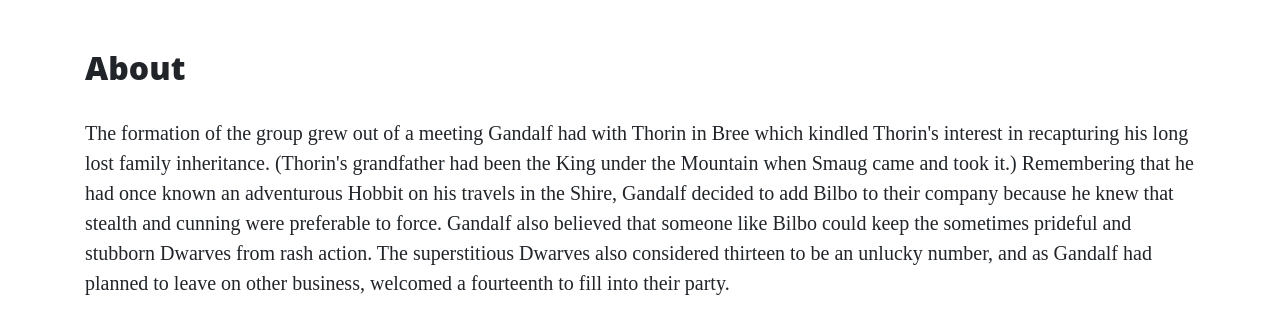
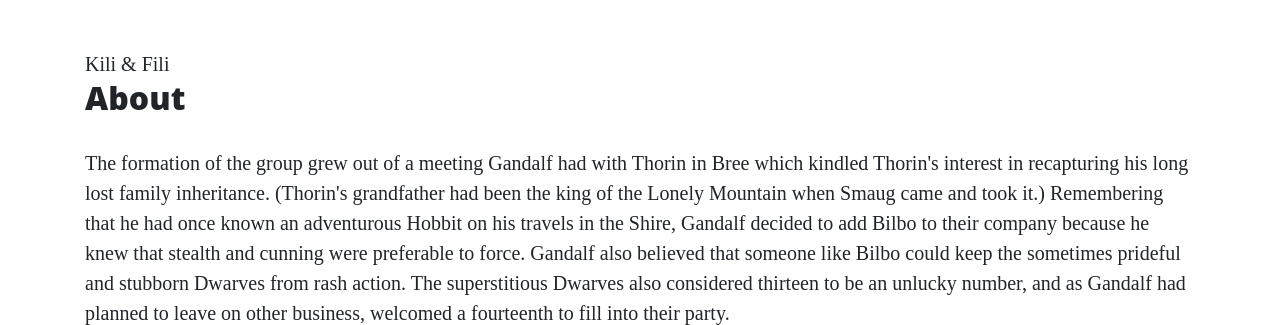
Before and after one commit to Malinchristina/flask-thorin, a Flask app: page /about in a window 1280 px wide. Shown: the part 629-954 px from the top of the page. Run offline with Flask 3, Linux system fonts and the light colour scheme; some libraries are stand-ins or nearby versions.

Commit message:
Add json file

```diff
--- a/data/company.json
+++ b/data/company.json
@@ -0,0 +1,12 @@
+[
+    {
+      "name": "Thorin Oakenshield",
+      "description": "Thorin II, also called the Oakenshield, King under the Mountain or the Mountain King, was the son of Thráin II, the older brother of Frerin and Dís, the grandson of King Thrór and the uncle of Fíli and Kíli. Thorin was best known for his deeds as leader of a company that infiltrated the lost Kingdom under the Mountain to take it back from Smaug and for leading an alliance of Men, Dwarves, and Elves in the Battle of the Five Armies.",
+      "image_source": "http://www.panhistoria.com/Stacks/Novels/characterimages/T27293.jpg"
+    },
+    {
+      "name": "Kili & Fili",
+      "description": "Fíli and Kíli were the two most active dwarves of Thorin's company, and apart from Balin, and possibly Bombur, they appeared more frequently as 'individual' characters in Tolkien's novel than the rest of Thorin's companions, who were most often named only in 'group' references to the entire company.",
+      "image_source": "http://www.filmofilia.com/wp-content/uploads/2011/07/hobbit_0.jpg"
+    }
+  ]
--- a/run.py
+++ b/run.py
@@ -13,12 +13,16 @@ def index():
 
 @app.route("/about")
 def about():
-    return render_template("about.html", page_title="About")
+    data = []
+    with open("data/company.json", "r") as json_data:
+        data = json.load(json_data)
+    return render_template("about.html", page_title="About", company=data)
 
 
 @app.route("/contact")
 def contact():
     return render_template("contact.html", page_title="Contact")
+
 
 @app.route("/careers")
 def careers():
--- a/templates/about.html
+++ b/templates/about.html
@@ -1,15 +1,16 @@
-{% extends "base.html" %} {% block content %}
+{% extends "base.html" %}
+{% block content %}
+
+    {{ company[1]["name"] }}
+
     <h2>{{ page_title }}</h2>
     <p>
-  The formation of the group grew out of a meeting Gandalf had with Thorin in
-  Bree which kindled Thorin's interest in recapturing his long lost family
-  inheritance. (Thorin's grandfather had been the King under the Mountain when
-  Smaug came and took it.) Remembering that he had once known an adventurous
-  Hobbit on his travels in the Shire, Gandalf decided to add Bilbo to their
-  company because he knew that stealth and cunning were preferable to force.
-  Gandalf also believed that someone like Bilbo could keep the sometimes
-  prideful and stubborn Dwarves from rash action. The superstitious Dwarves also
-  considered thirteen to be an unlucky number, and as Gandalf had planned to
+        The formation of the group grew out of a meeting Gandalf had with Thorin in Bree which kindled Thorin's interest in
+		recapturing his long lost family inheritance. (Thorin's grandfather had been the king of the Lonely Mountain when
+		Smaug came and took it.) Remembering that he had once known an adventurous Hobbit on his travels in the Shire,
+		Gandalf decided to add Bilbo to their company because he knew that stealth and cunning were preferable to force.
+		Gandalf also believed that someone like Bilbo could keep the sometimes prideful and stubborn Dwarves from rash
+		action. The superstitious Dwarves also considered thirteen to be an unlucky number, and as Gandalf had planned to
 		leave on other business, welcomed a fourteenth to fill into their party.
     </p>
 
@@ -17,15 +18,12 @@
         <div class="col-md-7">
             <h3>Thorin Oakenshield</h3>
 			<p>
-        Thorin II was born in TA 2746 to the Dwarf prince Thráin II in the city of
-        the Lonely Mountain. Early in his youth, Thorin and the other Dwarves of
-        the Lonely Mountain were forced to flee by the dragon Smaug, in TA 2770.
-        While in exile, he quickly grew into a capable warrior. This was
-        demonstrated at the Battle of Azanulbizar, near Moria, in TA 2799. He
-        fought with one of the Dwarven armies beneath Moria's East-gate, and at
-        some point in the battle, his shield broke, and, using an oaken tree
-        branch found on the ground as a shield, he gained the epithet
-        "Oakenshield," which remained with him even in death.
+				In the year TA 2746, Thorin II was born to Dwarven prince Thráin II in the mountain city of The Lonely Mountain.
+				Early in his youth, he and the other Dwarves of the Lonely Mountain were forced to flee by the dragon Smaug in TA
+				2770. While in exile, he quickly grew to become a capable warrior. This was demonstrated when he participated in the
+				Battle of Azanulbizar in TA 2799. He marched with one of the Dwarven armies beneath the East-gate of Moria. At some
+				point in the fighting, his shield broke, and using an oaken tree branch found on the floor as a shield, he gained
+				the epithet "Oakenshield," which would remain with him even in death.
 			</p>
         </div>
         <div class="col-md-5">
@@ -46,5 +44,4 @@
 			</p>
         </div>
     </div>
-
 {% endblock %}
```
Lines whose indentation alone changed are shown as unchanged.
